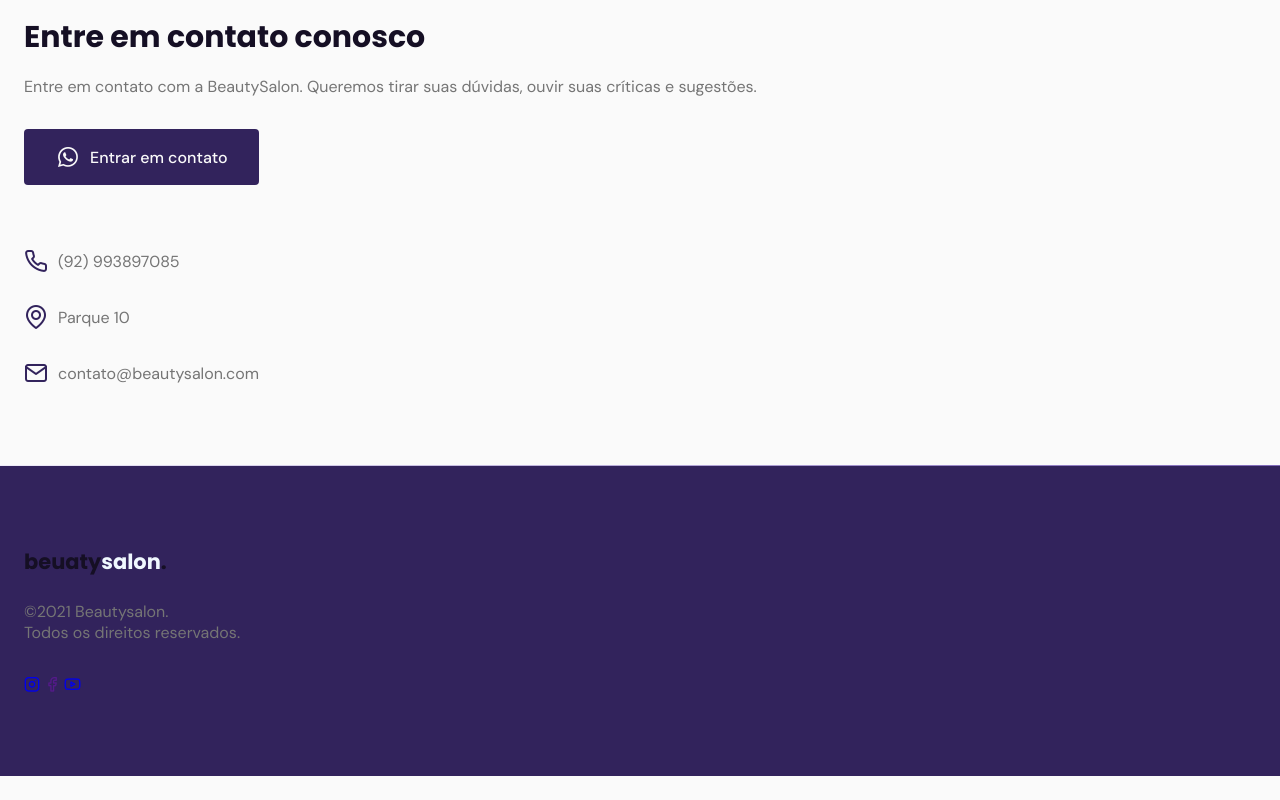
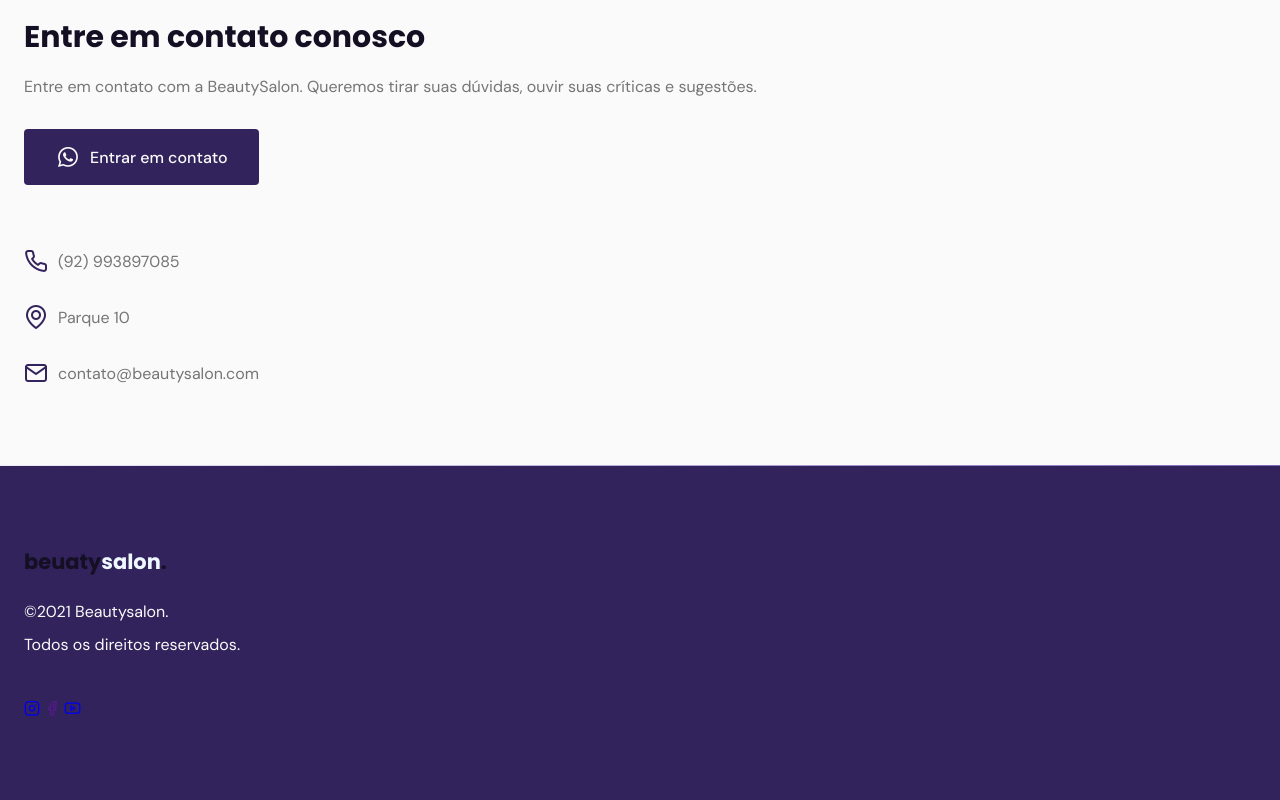
Before and after one commit to nikolaslopes/mayk-institute-technology, a plain HTML site: page index.html in a window 1280 px wide. Shown: the part 4617-5417 px from the top of the page. Before the commit the page ends 5393 px from the top, so only its background shows below. Drawn offline with nearby package versions, Linux system fonts and the light colour scheme; files whose address does not match are found by name.

Commit message:
add style text footer

```diff
--- a/style.css
+++ b/style.css
@@ -476,3 +476,8 @@ footer .logo {
   display: inline-block;
   margin-bottom: 1.5rem;
 }
+
+footer .brand p {
+  color: var(--text-color-light);
+  margin-bottom: 0.75rem;
+}
```
